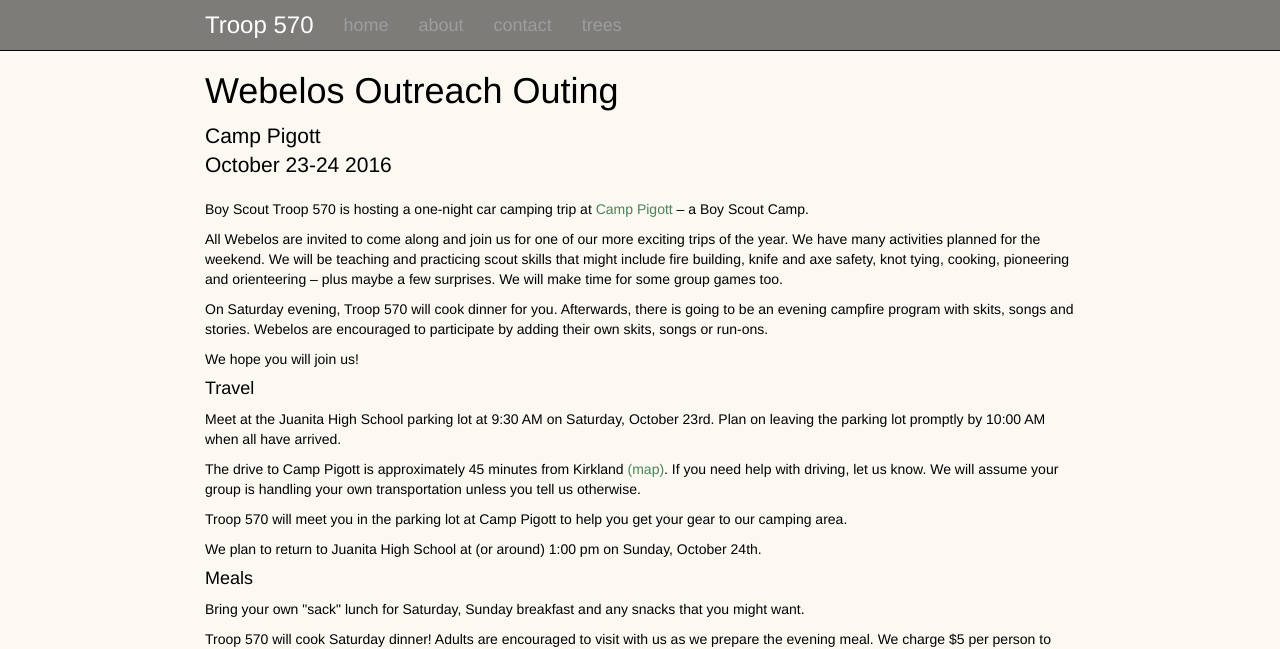
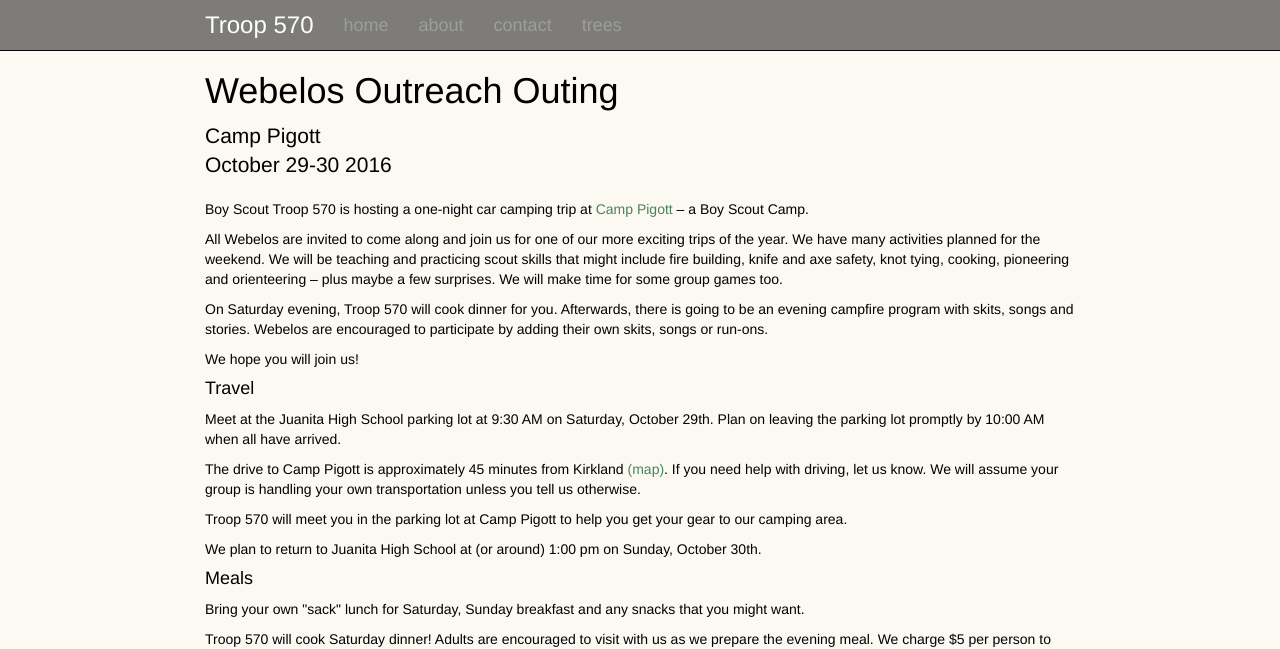
Before and after one commit to troop570/troop570.github.io, a Jekyll site: the page built from webelos/index.html, in a window 1280 px wide and 900 px high. Shown: the top 649 px of the window. Built offline with Jekyll 4.4.1, drawn with Linux system fonts in a browser that asks for light colours; nearby versions of some CDN libraries.

Commit message:
Update outreach date

```diff
--- a/webelos/index.html
+++ b/webelos/index.html
@@ -4,7 +4,7 @@ title: Webelos Outreach Outing
 ---
 
 <p class="lead">
-Camp Pigott<br>October 23-24 2016
+Camp Pigott<br>October 29-30 2016
 </p>
 
 <p>Boy Scout Troop 570 is hosting a one-night car camping trip at <a
@@ -27,8 +27,9 @@ run-ons.
 
 <h4>Travel</h4>
 
-<p>Meet at the Juanita High School parking lot at 9:30 AM on Saturday, October 23rd.
-Plan on leaving the parking lot promptly by 10:00 AM when all have arrived.
+<p>Meet at the Juanita High School parking lot at 9:30 AM on Saturday, October
+29th.  Plan on leaving the parking lot promptly by 10:00 AM when all have
+arrived.
 
 <p>The drive to Camp Pigott is approximately 45 minutes from Kirkland <a
 href="http://www.seattlebsa.org/media/camping/CampPigottDirections.pdf">(map)</a>.
@@ -40,7 +41,7 @@ us otherwise.
 your gear to our camping area.
 
 <p>We plan to return to Juanita High School at (or around) 1:00 pm on Sunday,
-October 24th.</dd>
+October 30th.</dd>
 
 <h4>Meals</h4>
 
```
Also changed, not shown: 1 other file.
